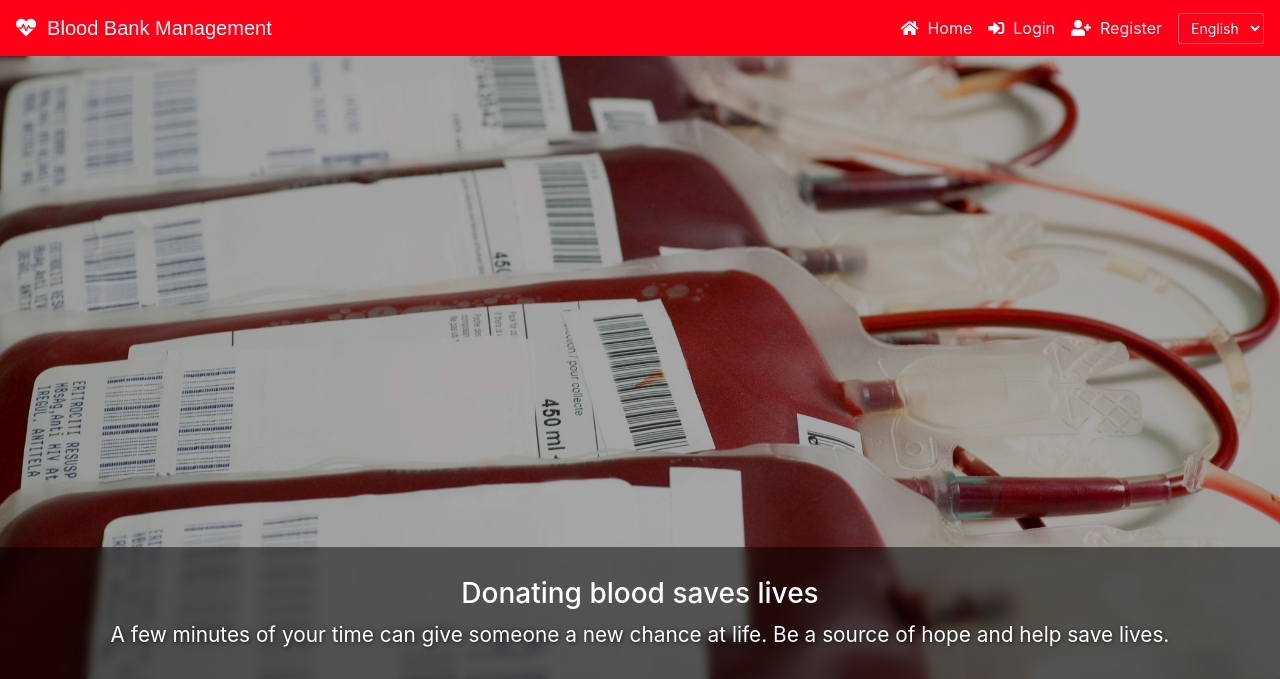
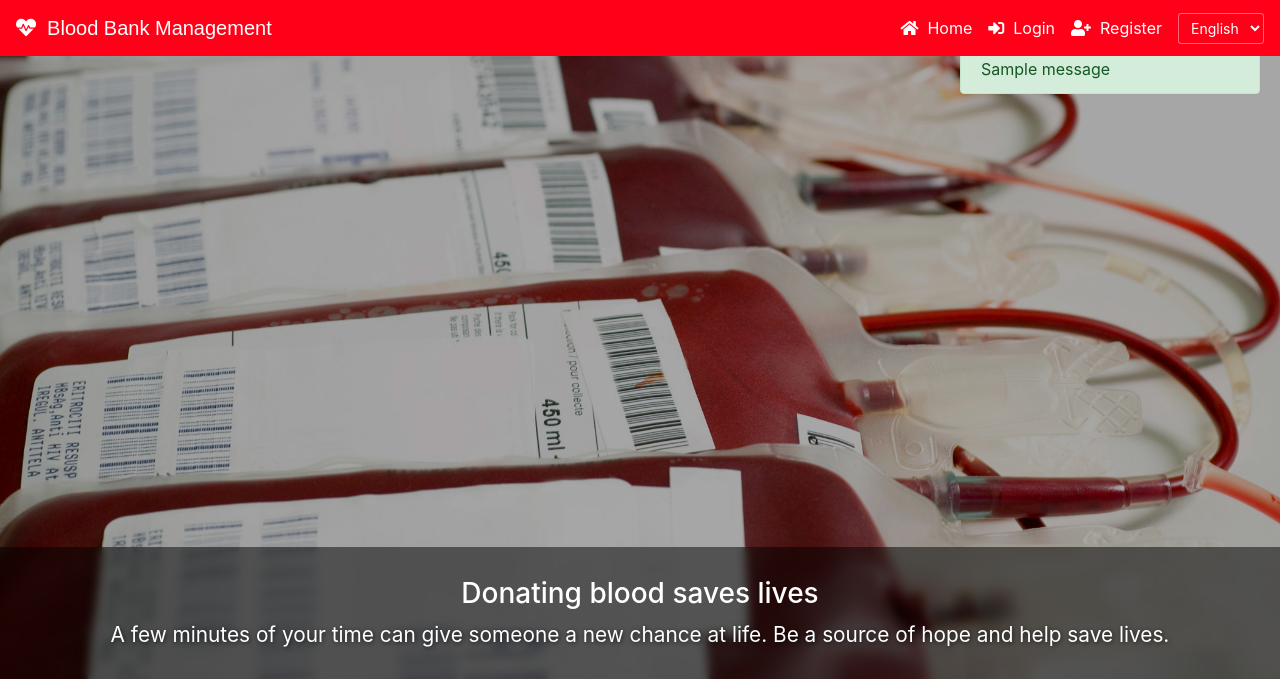
Before and after one commit to Ha-Ni98/Blood-donation-system-copy, a Django app: page /en/ in a window 1280 px wide. Shown: the top 679 px of the page. Run offline with Django 3.2, Linux system fonts and the light colour scheme; tables that the repository leaves empty hold one stand-in row (values such as "Sample post"); one stand-in notice (Sample message) is shown; parts of the project's set-up code (start-up, migrations or seed data) failed here and were passed over; some libraries are stand-ins or nearby versions.

Commit message:
fix toast message closing issue

```diff
--- a/V2/templates/blood/toast.html
+++ b/V2/templates/blood/toast.html
@@ -1,24 +1,13 @@
 {% if messages %}
-<div aria-live="polite" aria-atomic="true" class="toast-container">
+<div aria-live="polite" aria-atomic="true" class="toast-container" style="position: fixed; top: 20px; right: 20px; z-index: 1050;">
     {% for message in messages %}
-    <div class="toast" role="alert" aria-live="assertive" aria-atomic="true" data-delay="5000">
-        <div class="toast-header {% if message.tags %}bg-{{ message.tags }}{% else %}bg-primary{% endif %} text-white">
-            <strong class="mr-auto">Notification</strong>
-            <button type="button" class="ml-2 mb-1 close text-white" data-dismiss="toast" aria-label="Close">
-                <span aria-hidden="true">&times;</span>
-            </button>
-        </div>
-        <div class="toast-body">
-            {{ message }}
-        </div>
+    <div class="alert {% if message.tags %}alert-{{ message.tags }}{% else %}alert-primary{% endif %} alert-dismissible fade show" role="alert" style="min-width: 300px;">
+        <strong>Notification</strong><br>
+        {{ message }}
+        <button type="button" class="close" data-dismiss="alert" aria-label="Close">
+            <span aria-hidden="true">&times;</span>
+        </button>
     </div>
     {% endfor %}
 </div>
-<script>
-    document.addEventListener('DOMContentLoaded', function() {
-        if (typeof $ !== 'undefined') {
-            $('.toast').toast('show');
-        }
-    });
-</script>
 {% endif %}
```
